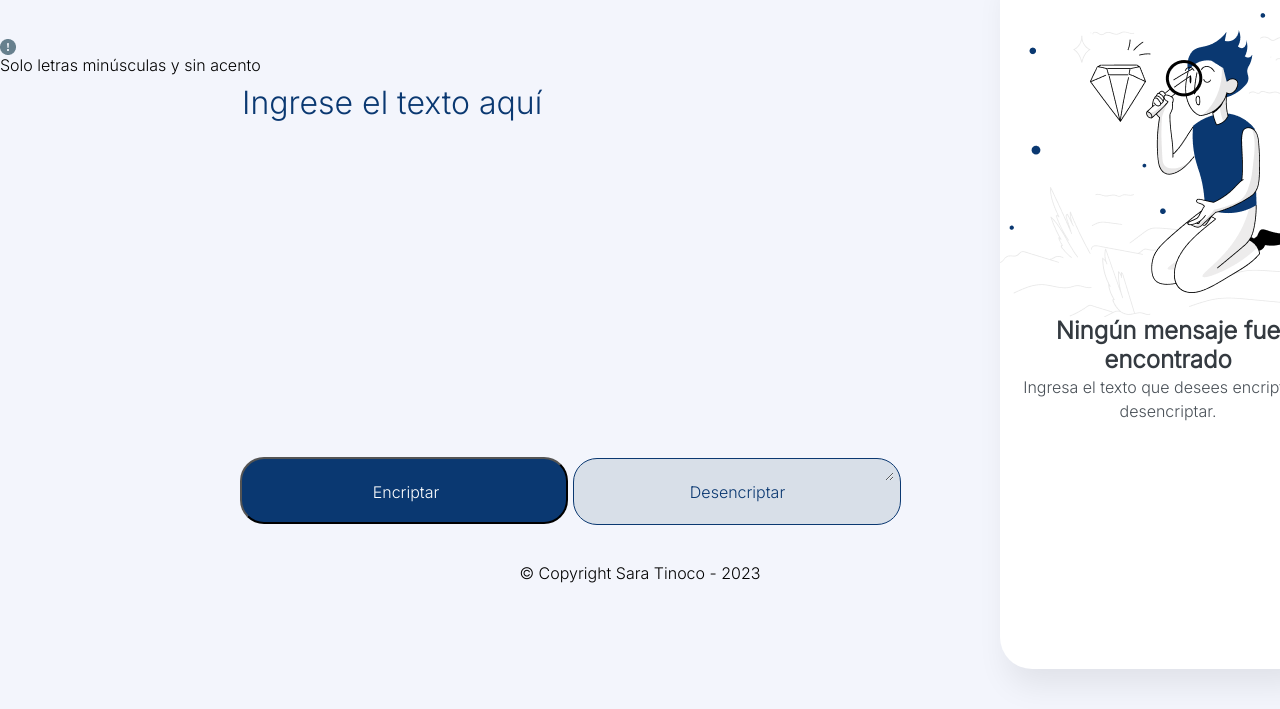
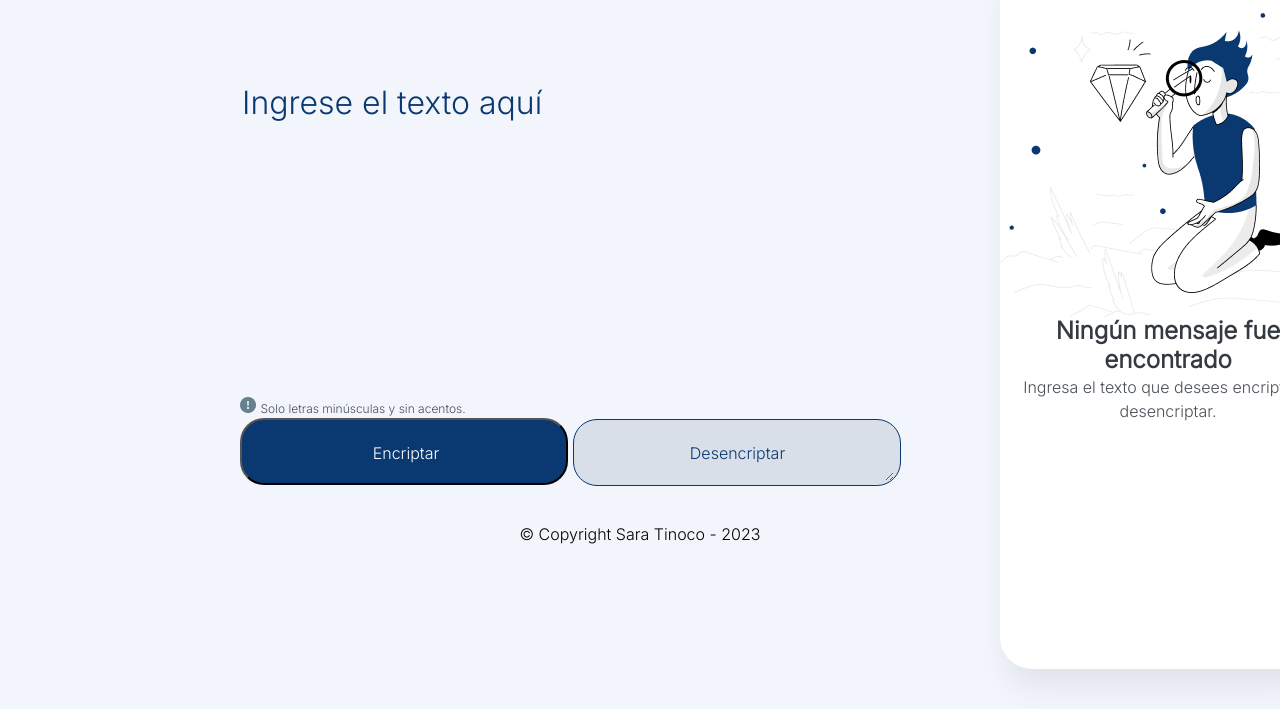
Before and after one commit to saratinoco98/Encriptador, a plain HTML site: page index.html in a window 1280 px wide. Shown: the part 91-800 px from the top of the page. Drawn offline with Linux system fonts and the light colour scheme.

Commit message:
actualizacion de advertencia

```diff
--- a/index.html
+++ b/index.html
@@ -18,11 +18,14 @@
 
         <main>
                 <textarea cols="70" rows="10" id="texto" class="texto" placeholder="Ingrese el texto aquí"></textarea>
-                <img class="info" src="Imagenes/bi_exclamation-circle-fill-1.png">
-                <p>Solo letras minúsculas y sin acento</p>
+                <div class="advertencia">
+                    <img src="Imagenes/bi_exclamation-circle-fill-1.png">
+                    <p>Solo letras minúsculas y sin acentos.</p>
+                </div>
+
                 <div class="botones">
-                <button class="btnencriptar" id="btnencriptar"><p>Encriptar</p></button>
-                <button class="btndesencriptar" id="btndesencriptar"><p>Desencriptar</p></button>
+                    <button class="btnencriptar" id="btnencriptar"><p>Encriptar</p></button>
+                    <button class="btndesencriptar" id="btndesencriptar"><p>Desencriptar</p></button>
                 </div>
             <div class="busqueda" id="busqueda">
                 <img class="imagen" src="Imagenes/Muñeco.png">
--- a/style.css
+++ b/style.css
@@ -30,8 +30,54 @@ header{
     border-style: none;
 }
 
+
+
 .texto::placeholder{
     color:#0A3871;
+}
+
+.advertencia{
+    display: inline-block;
+    margin: auto;
+    margin-top: 28%;
+    margin-left: 240px;
+}
+.advertencia img{
+    display: inline-block;
+    margin: auto;
+    width: 16px;
+    height: 16px;
+    flex: none;
+    order: 0;
+    align-self: center;
+    flex-grow: 0;
+
+}
+.advertencia p{
+    /* Solo letras minúsculas y sin acentos */
+    display: inline-block;
+    margin: auto;
+    width: auto;
+    height: 18px;
+    vertical-align: center;
+
+    font-family: 'Inter';
+    font-style: normal;
+    font-weight: 400;
+    font-size: 12px;
+    line-height: 18px;
+    /* or 24px */
+   /* text-align: center;*/
+
+    /* Gray/gray-400 */
+    color: #495057;
+
+
+    /* Inside auto layout */
+    flex: none;
+    order: 1;
+    align-self: stretch;
+    flex-grow: 0;
 }
 
 .busqueda{
@@ -124,7 +170,7 @@ header{
 .botones{
     width: 60%;
    /* margin-left: 10%;*/
-    margin-top: 30%;
+    margin-top: auto;
     margin-left: 240px;
 }
 
```
